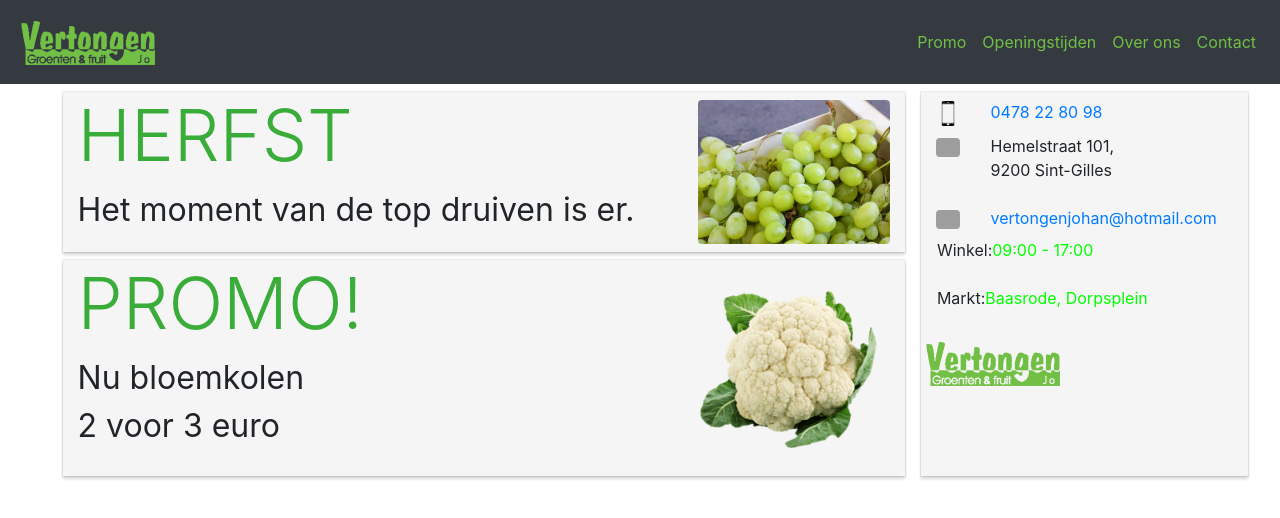
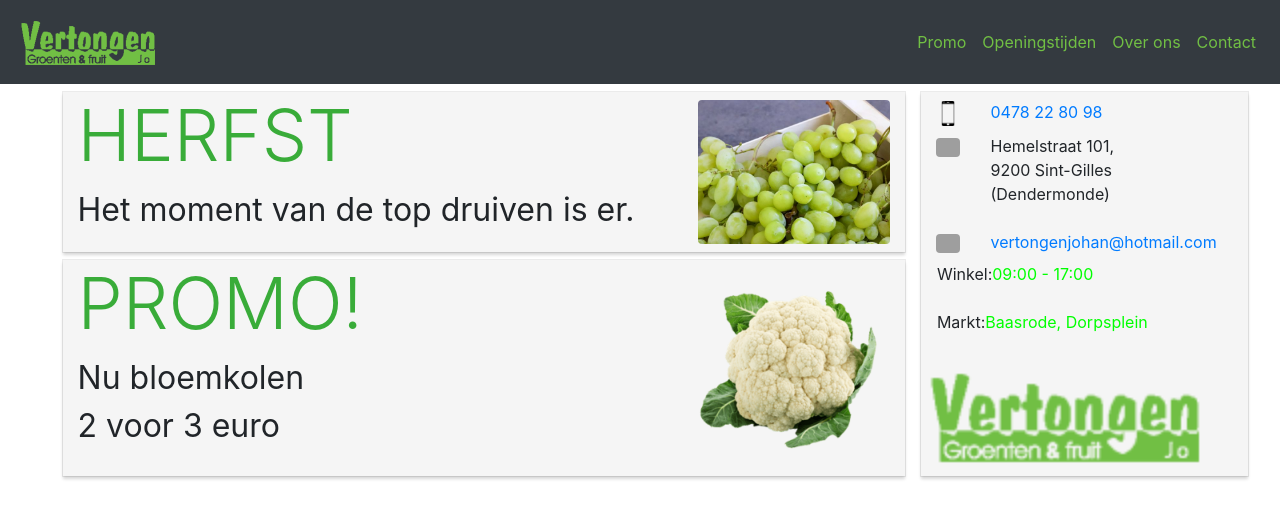
Before and after one commit to VertongenGroente-Fruit/groentenenfruitvertongen.github.io, a plain HTML site: page index.html in a window 1280 px wide. Drawn offline with nearby package versions, Linux system fonts and the light colour scheme; grey boxes are pictures that could not be loaded.

Commit message:
Update index.html

```diff
--- a/index.html
+++ b/index.html
@@ -130,7 +130,8 @@
                         <!--Link-->
                         <div class="col-sm-10">
                             <p> Hemelstraat 101, <br>
-                                9200 Sint-Gilles </p>
+                                9200 Sint-Gilles <br>
+                                (Dendermonde) </p>
                         </div>
                     </div>
 
@@ -152,7 +153,7 @@
                         <p class="openTrueFalse">Markt:  <p id="marketOpen"></p></p>
                     </div>
                     <div class="row infRow">
-                        <img src="images/logo_transparent_148x58.png" width="148px" height="58px" alt="Logo">
+                        <img src="images/logo_transparent_148x58.png" width="296px" height="116px" alt="Logo">
                     </div>
                 </div>
             </div>
```
